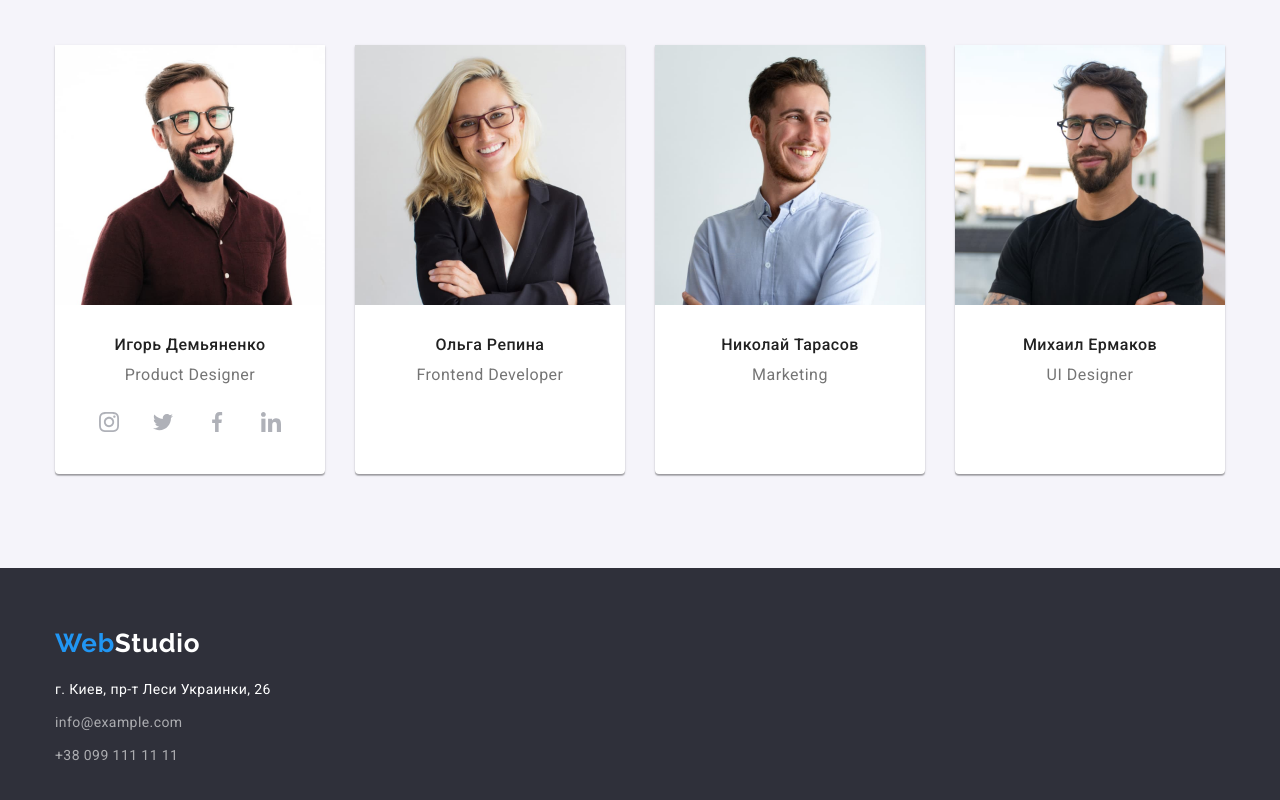
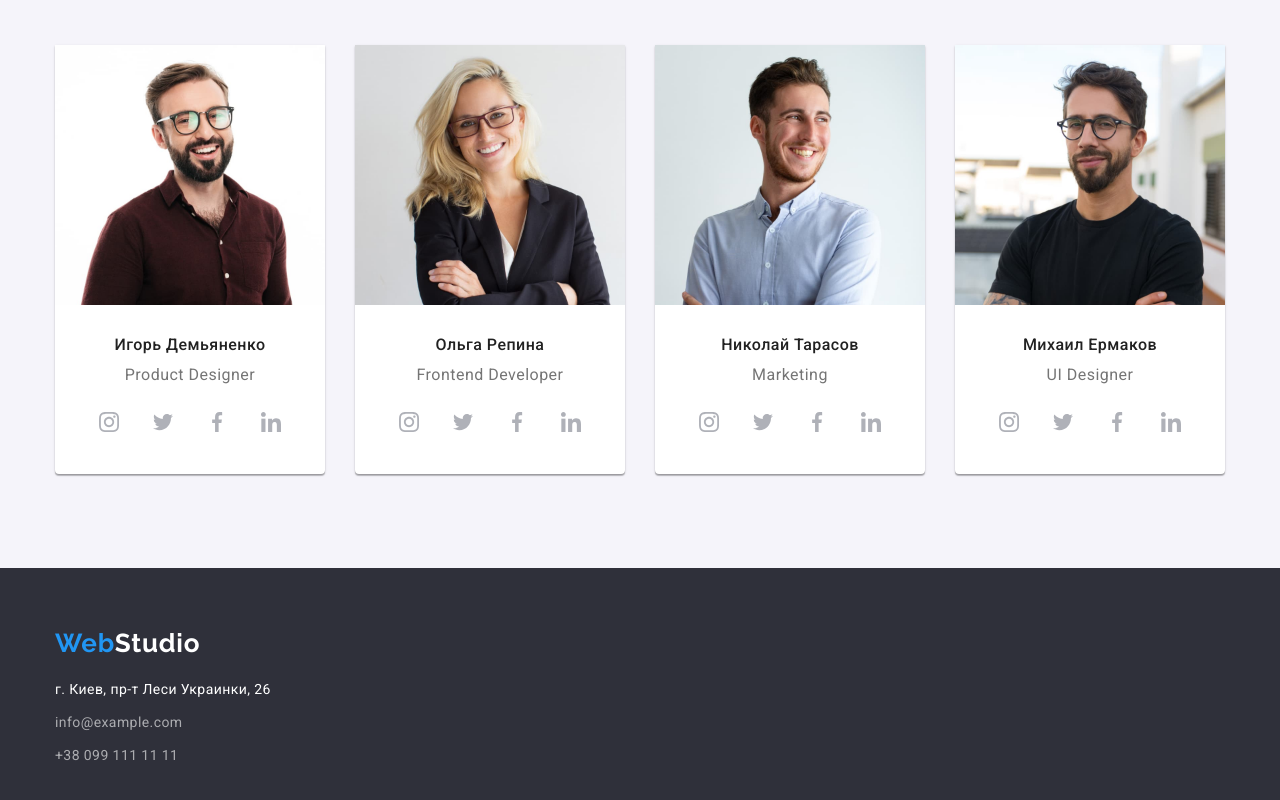
Before and after one commit to Tanya-Meleshko/goit-markup-hw-04, a plain HTML site: page index.html in a window 1280 px wide. Shown: the part 1602-2402 px from the top of the page. Drawn offline with nearby package versions, Linux system fonts and the light colour scheme.

Commit message:
Дублирует список ссылок соц. сетей

```diff
--- a/index.html
+++ b/index.html
@@ -126,17 +126,110 @@
         <li class="our-team-item">
             <img class="our-team-image" src="./images/our-team/olga.jpg" alt="работник ольга" width="270" height="260">
             <div class="our-team-bottom-part"><h3 class="our-team-name">Ольга Репина</h3>
-            <p class="our-team-text" lang="en">Frontend Developer</p></div>
+            <p class="our-team-text" lang="en">Frontend Developer</p>
+        <ul class="social-list list">
+            <li class="social-list-item">
+                <a href="" class="social-list-link">
+                    <svg class="social-list-icon" width="20" height="20">
+                        <use href="./images/icons.svg#icon-instagram"></use>
+                    </svg>
+                </a>
+            </li>
+            <li class="social-list-item">
+                <a href="" class="social-list-link">
+                    <svg class="social-list-icon" width="20" height="20">
+                        <use href="./images/icons.svg#icon-twitter"></use>
+                    </svg>
+                </a>
+            </li>
+            <li class="social-list-item">
+                <a href="" class="social-list-link">
+                    <svg class="social-list-icon" width="20" height="20">
+                        <use href="./images/icons.svg#icon-facebook"></use>
+                    </svg>
+                </a>
+            </li>
+            <li class="social-list-item">
+                <a href="" class="social-list-link">
+                    <svg class="social-list-icon" width="20" height="20">
+                        <use href="./images/icons.svg#icon-linkedin"></use>
+                    </svg>
+                </a>
+            </li>
+        </ul>
+        </div>
         </li>
         <li class="our-team-item">
             <img class="our-team-image" src="./images/our-team/nikolai.jpg" alt="работник николай" width="270" height="260">
             <div class="our-team-bottom-part"><h3 class="our-team-name">Николай Тарасов</h3>
-            <p class="our-team-text" lang="en">Marketing</p></div>
+            <p class="our-team-text" lang="en">Marketing</p>
+        <ul class="social-list list">
+            <li class="social-list-item">
+                <a href="" class="social-list-link">
+                    <svg class="social-list-icon" width="20" height="20">
+                        <use href="./images/icons.svg#icon-instagram"></use>
+                    </svg>
+                </a>
+            </li>
+            <li class="social-list-item">
+                <a href="" class="social-list-link">
+                    <svg class="social-list-icon" width="20" height="20">
+                        <use href="./images/icons.svg#icon-twitter"></use>
+                    </svg>
+                </a>
+            </li>
+            <li class="social-list-item">
+                <a href="" class="social-list-link">
+                    <svg class="social-list-icon" width="20" height="20">
+                        <use href="./images/icons.svg#icon-facebook"></use>
+                    </svg>
+                </a>
+            </li>
+            <li class="social-list-item">
+                <a href="" class="social-list-link">
+                    <svg class="social-list-icon" width="20" height="20">
+                        <use href="./images/icons.svg#icon-linkedin"></use>
+                    </svg>
+                </a>
+            </li>
+        </ul>
+        </div>
         </li>
         <li class="our-team-item">
             <img class="our-team-image" src="./images/our-team/mihail.jpg" alt="работник михаил" width="270" height="260">
             <div class="our-team-bottom-part"><h3 class="our-team-name">Михаил Ермаков</h3>
-            <p class="our-team-text" lang="en">UI Designer</p></div>
+            <p class="our-team-text" lang="en">UI Designer</p>
+        <ul class="social-list list">
+            <li class="social-list-item">
+                <a href="" class="social-list-link">
+                    <svg class="social-list-icon" width="20" height="20">
+                        <use href="./images/icons.svg#icon-instagram"></use>
+                    </svg>
+                </a>
+            </li>
+            <li class="social-list-item">
+                <a href="" class="social-list-link">
+                    <svg class="social-list-icon" width="20" height="20">
+                        <use href="./images/icons.svg#icon-twitter"></use>
+                    </svg>
+                </a>
+            </li>
+            <li class="social-list-item">
+                <a href="" class="social-list-link">
+                    <svg class="social-list-icon" width="20" height="20">
+                        <use href="./images/icons.svg#icon-facebook"></use>
+                    </svg>
+                </a>
+            </li>
+            <li class="social-list-item">
+                <a href="" class="social-list-link">
+                    <svg class="social-list-icon" width="20" height="20">
+                        <use href="./images/icons.svg#icon-linkedin"></use>
+                    </svg>
+                </a>
+            </li>
+        </ul>
+        </div>
         </li>
     </ul>
 </div>
```
